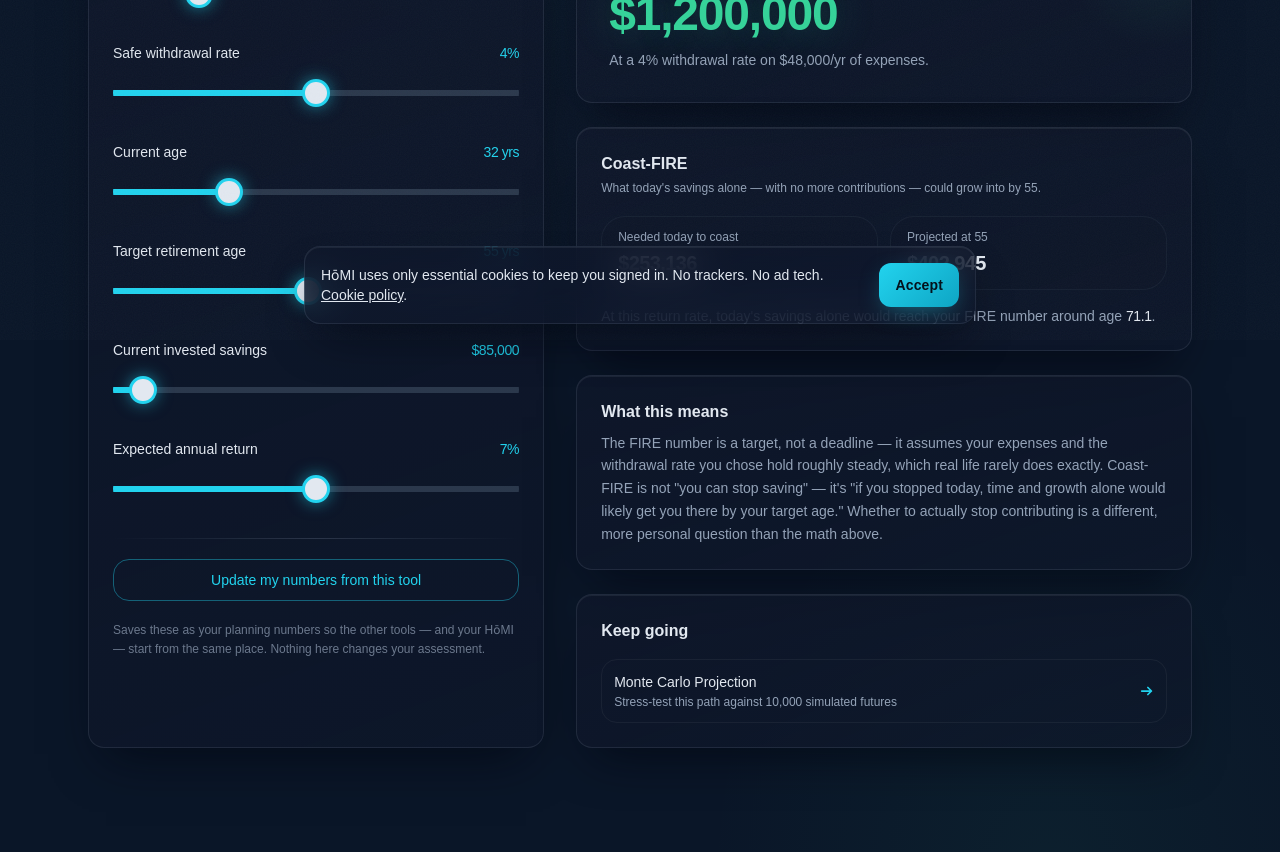
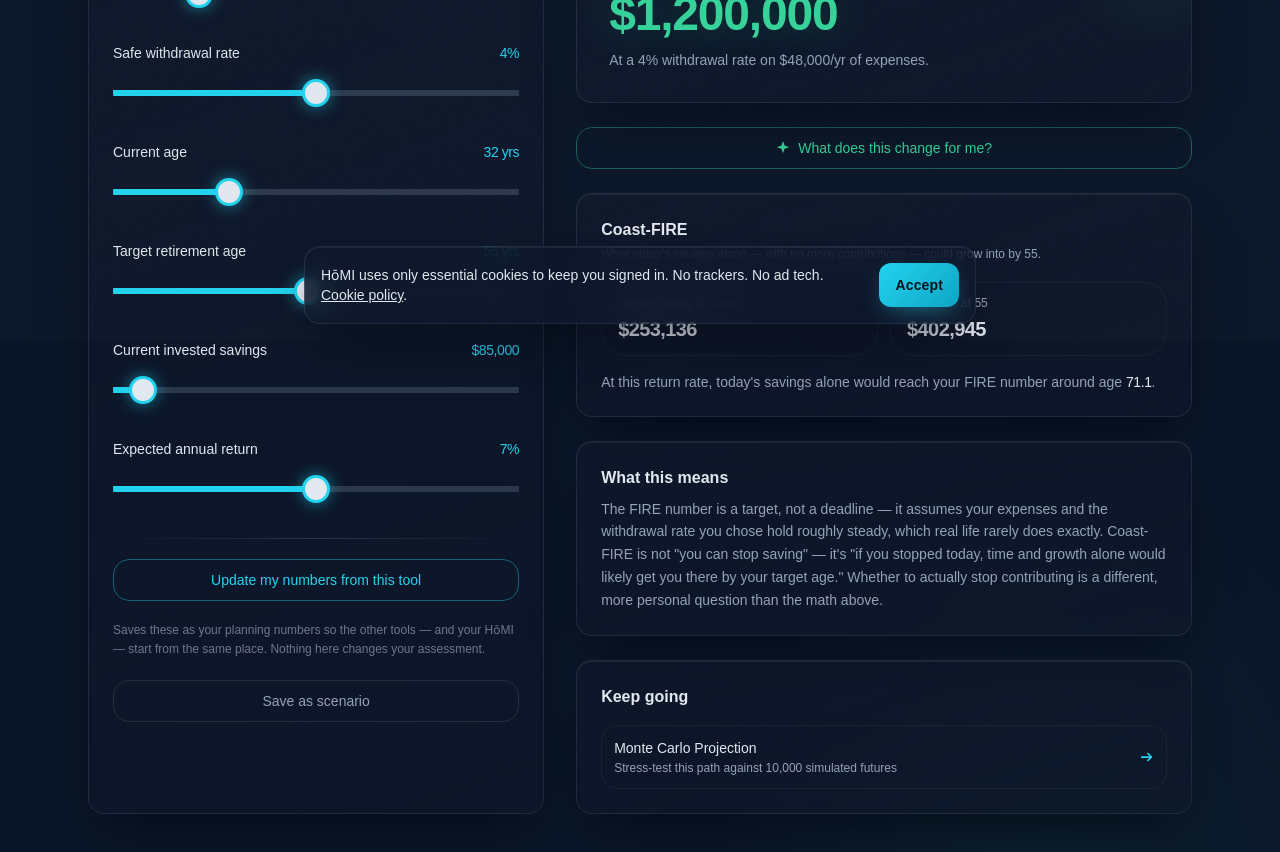
Before and after one commit to HoMI-Technology/Homi-Tech-Production, a Next.js app: page /en/tools/fire in a window 1280 px wide. Shown: the part 460-1312 px from the top of the page. Built offline with nearby package versions, Linux system fonts and the light colour scheme; no server answers; a web font is replaced by a local one.

Commit message:
feat(tools): wire blind-budget + fire into synthesis/scenarios
Blind-budget's digest headline is deliberately the worst-case end of the
safe-to-spend band — the number that holds in the worst case, not the
flattering one. Fire joins as a long-horizon target with no obligation
deltas by design.

```diff
--- a/app/[locale]/(product)/tools/blind-budget/page.tsx
+++ b/app/[locale]/(product)/tools/blind-budget/page.tsx
@@ -5,6 +5,8 @@ import { computeBlindBudget } from "@/lib/tools/blindbudget";
 import { formatCurrency, formatMonths } from "@/lib/tools/format";
 import { sliderFillPercent } from "@/lib/assessment/format";
 import { SavedNumbersStrip } from "@/components/tools/SavedNumbersStrip";
+import { LensSynthesis } from "@/components/tools/LensSynthesis";
+import { SaveScenarioButton } from "@/components/tools/SaveScenarioButton";
 import { useLensPrefill } from "@/hooks/use-lens-prefill";
 import { ToolShell } from "@/components/tools/ToolShell";
 
@@ -31,6 +33,24 @@ export default function BlindBudgetPage() {
   const result = useMemo(
     () => computeBlindBudget({ incomeLow, incomeHigh, fixedCostsLow, fixedCostsHigh, savingsLow, savingsHigh }),
     [incomeLow, incomeHigh, fixedCostsLow, fixedCostsHigh, savingsLow, savingsHigh],
+  );
+
+  // The lens digest the Companion reads. The honest headline is the low
+  // end of the safe-to-spend band — the number that holds in the worst
+  // case, not the flattering one. No obligation deltas by design.
+  const digest = useMemo(
+    () => ({
+      lensId: "blind-budget",
+      path: "/tools/blind-budget",
+      headline: {
+        label: "Safe-to-spend, worst-case end",
+        value: Math.round(result.safeToSpendLow),
+        unit: "currency" as const,
+      },
+      keyInputs: { incomeLow, incomeHigh, fixedCostsLow, fixedCostsHigh },
+      deltas: null,
+    }),
+    [result.safeToSpendLow, incomeLow, incomeHigh, fixedCostsLow, fixedCostsHigh],
   );
 
   return (
@@ -72,6 +92,12 @@ export default function BlindBudgetPage() {
             max={100000}
             step={500}
           />
+
+          <div className="hairline" />
+          <SaveScenarioButton
+            lensId="blind-budget"
+            getInputs={() => ({ incomeLow, incomeHigh, fixedCostsLow, fixedCostsHigh, savingsLow, savingsHigh })}
+          />
         </div>
 
         <div className="space-y-6">
@@ -82,6 +108,8 @@ export default function BlindBudgetPage() {
             </p>
             <p className="mt-2 text-xs text-dim">per month, across your worst case to your best case</p>
           </div>
+
+          <LensSynthesis digest={digest} />
 
           <div className="glass p-6">
             <h2 className="font-semibold text-light">Runway band</h2>
--- a/app/[locale]/(product)/tools/fire/page.tsx
+++ b/app/[locale]/(product)/tools/fire/page.tsx
@@ -6,6 +6,8 @@ import { formatCurrency } from "@/lib/tools/format";
 import { LensField } from "@/components/tools/LensField";
 import { SavedNumbersStrip } from "@/components/tools/SavedNumbersStrip";
 import { ChainLinks } from "@/components/tools/ChainLinks";
+import { LensSynthesis } from "@/components/tools/LensSynthesis";
+import { SaveScenarioButton } from "@/components/tools/SaveScenarioButton";
 import { UpdateNumbersButton } from "@/components/tools/UpdateNumbersButton";
 import { getLens } from "@/lib/tools/registry";
 import { useLensPrefill } from "@/hooks/use-lens-prefill";
@@ -45,6 +47,23 @@ export default function FirePage() {
     [annualExpenses, swrPercent, currentAge, retirementAge, currentSavings, expectedReturnPercent],
   );
 
+  // The lens digest the Companion reads — a long-horizon target, not a
+  // monthly obligation, so no deltas by design.
+  const digest = useMemo(
+    () => ({
+      lensId: "fire",
+      path: "/tools/fire",
+      headline: {
+        label: "FIRE number",
+        value: Math.round(fireNumber),
+        unit: "currency" as const,
+      },
+      keyInputs: { annualExpenses, swrPercent, currentSavings, expectedReturnPercent, retirementAge },
+      deltas: null,
+    }),
+    [fireNumber, annualExpenses, swrPercent, currentSavings, expectedReturnPercent, retirementAge],
+  );
+
   return (
     <ToolShell
       title="FIRE Number"
@@ -66,6 +85,10 @@ export default function FirePage() {
             getFields={() => ({ investedAssets: currentSavings })}
             onSaved={() => markAll(["currentSavings"])}
           />
+          <SaveScenarioButton
+            lensId="fire"
+            getInputs={() => ({ annualExpenses, swrPercent, currentAge, retirementAge, currentSavings, expectedReturnPercent })}
+          />
         </div>
 
         <div className="space-y-6">
@@ -86,6 +109,8 @@ export default function FirePage() {
               </span>
             }
           />
+
+          <LensSynthesis digest={digest} />
 
           <div className="glass p-6">
             <h2 className="font-semibold text-light">Coast-FIRE</h2>
```
